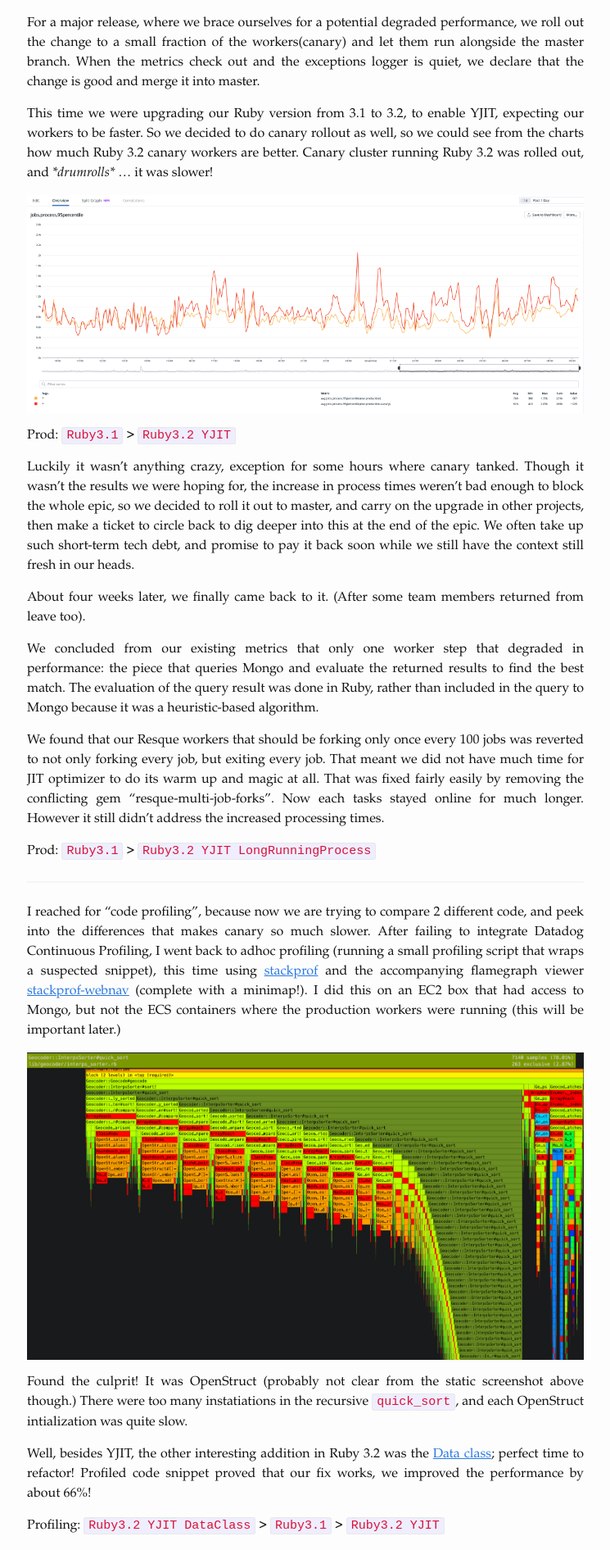
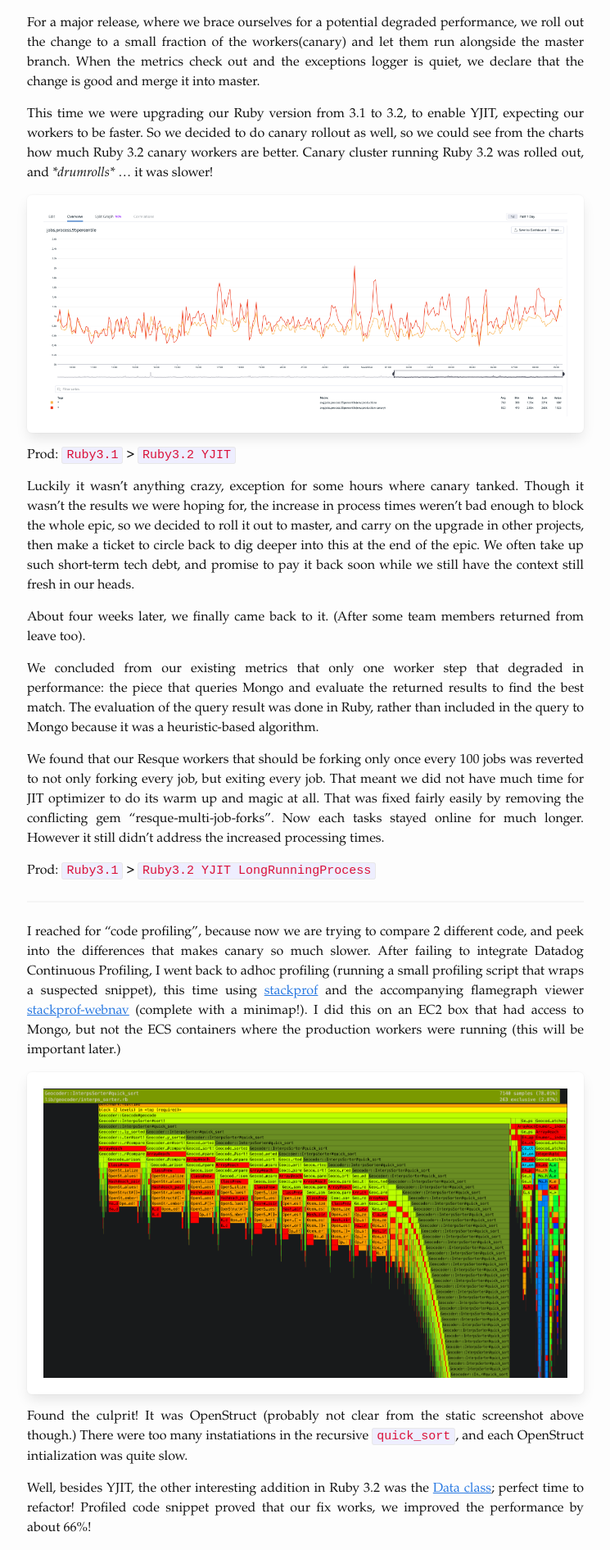
Before and after one commit to keang/keang.github.io, a Jekyll site: the page built from _posts/2023-12-08-upgrade-ruby-32.markdown, in a window 1280 px wide. Shown: the part 352-2243 px from the top of the page at 82% size, without its empty margins (267-1012 px from the left). Built offline with Jekyll 4.4.1, drawn with Linux system fonts in a browser that asks for light colours; nearby versions of some CDN libraries; some web fonts are replaced.

Commit message:
Add shadow

```diff
--- a/_posts/2023-12-08-upgrade-ruby-32.markdown
+++ b/_posts/2023-12-08-upgrade-ruby-32.markdown
@@ -22,7 +22,7 @@ For a major release, where we brace ourselves for a potential degraded performan
 This time we were upgrading our Ruby version from 3.1 to 3.2, to enable YJIT, expecting our workers to be faster. So we decided to do canary rollout as well, so we could see from the charts how much Ruby 3.2 canary workers are better.
 Canary cluster running Ruby 3.2 was rolled out, and *\*drumrolls\** ... it was slower!
 
-![Ruby 3.2 with YJIT was slightly slower than 3.1](/images/ruby-32-slower.png){: .center-imge }
+![Ruby 3.2 with YJIT was slightly slower than 3.1](/images/ruby-32-slower.png){: .center-image.box }
 
 Prod: `Ruby3.1` > `Ruby3.2 YJIT`
 
@@ -47,7 +47,7 @@ Prod: `Ruby3.1` > `Ruby3.2 YJIT LongRunningProcess`
 I reached for "code profiling", because now we are trying to compare 2 different code, and peek into the differences that makes canary so much slower.
 After failing to integrate Datadog Continuous Profiling, I went back to adhoc profiling (running a small profiling script that wraps a suspected snippet), this time using [stackprof](https://github.com/tmm1/stackprof) and the accompanying flamegraph viewer [stackprof-webnav](https://github.com/alisnic/stackprof-webnav) (complete with a minimap!). I did this on an EC2 box that had access to Mongo, but not the ECS containers where the production workers were running (this will be important later.)
 
-![Flamegraph identified OpenStruct as the culprit](/images/stackprof-webnav-ruby-32.png){: .center-imge }
+![Flamegraph identified OpenStruct as the culprit](/images/stackprof-webnav-ruby-32.png){: .center-image.box }
 
 Found the culprit! It was OpenStruct (probably not clear from the static screenshot above though.) There were too many instatiations in the recursive `quick_sort`, and each OpenStruct intialization was quite slow.
 
@@ -94,8 +94,8 @@ The next morning, I tried the adhoc script on the production container itself:
 - On Ruby 3.2 before the fix, the profiling script got *killed*.
 - On Ruby 3.1, the script again got *killed*.
 
-<figure class="image is-128x128">
-    <img src="/images/surprise-pikachu.png" alt="Surprise pikachu" class="center-imge">
+<figure class="image is-64x64">
+    <img src="/images/surprise-pikachu.png" alt="Surprise pikachu" class="center-image">
 </figure>
 
 ECS was killing the jobs that ran out of memory. 🤦 This is a case of [Survivorship bias](https://en.wikipedia.org/wiki/Survivorship_bias)
@@ -108,7 +108,7 @@ The canary worker were just unlucky and picked up the poisonous data in the hour
 
 Prod (before/after): `Ruby3.2 YJIT SkipDiagnostics` > `Ruby3.1` > `Ruby3.2 YJIT`
 
-![Ruby 3.2 recovered](/images/ruby-32-recovered.png){: .center-imge }
+![Ruby 3.2 recovered](/images/ruby-32-recovered.png){: .center-image.box }
 
 # Conclusion
 
```
